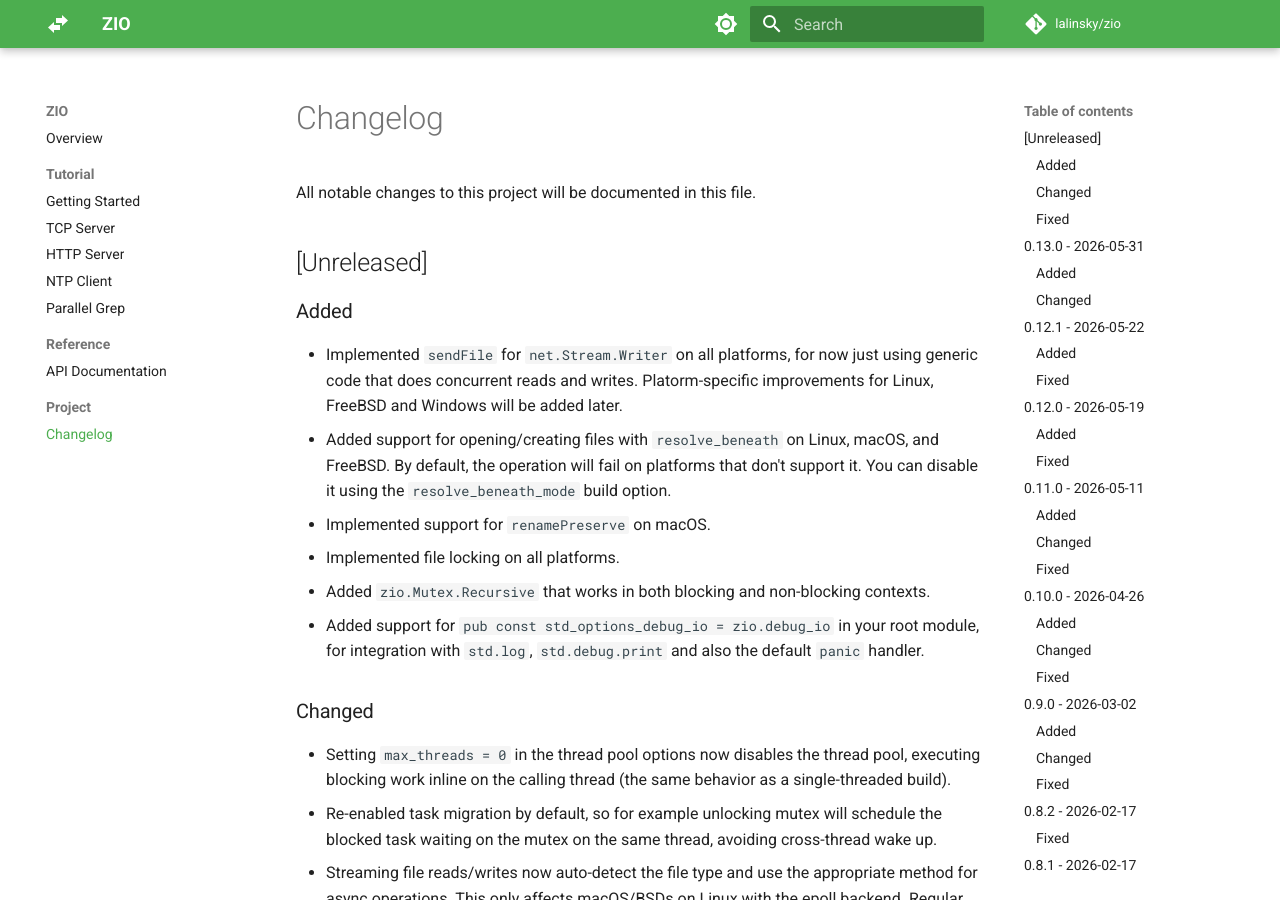
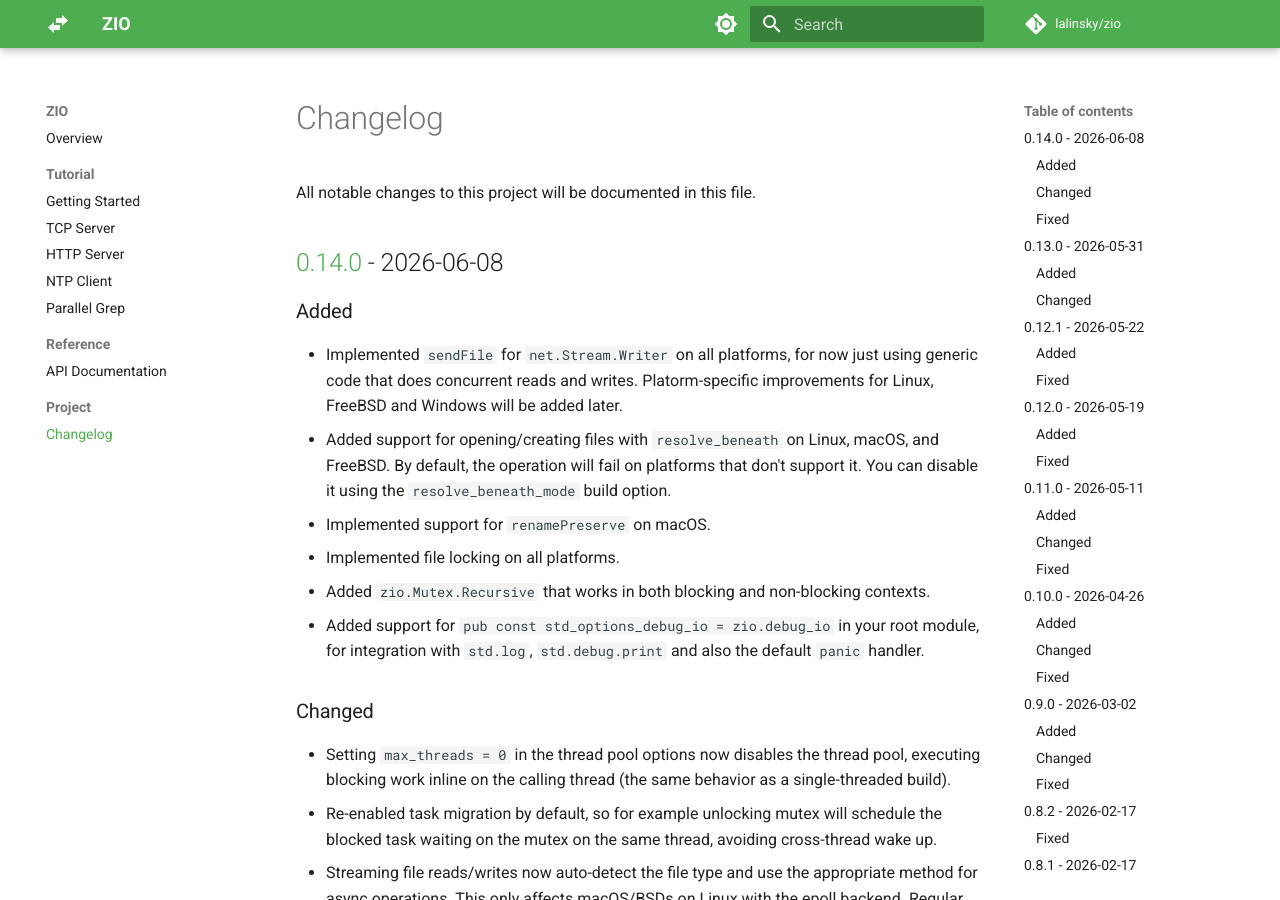
Before and after one commit to lalinsky/zio, an MkDocs documentation site: the page built from docs/changelog.md, in a window 1280 px wide and 900 px high. Built offline with MkDocs 1.6.1 and Material for MkDocs 9.7.7, drawn with Linux system fonts in a browser that asks for light colours; comment, search, counter and statistics services are not loaded.

Commit message:
Release v0.14.0

```diff
--- a/docs/changelog.md
+++ b/docs/changelog.md
@@ -2,7 +2,7 @@
 
 All notable changes to this project will be documented in this file.
 
-## [Unreleased]
+## [0.14.0] - 2026-06-08
 
 ### Added
 
@@ -348,6 +348,7 @@ when it's beneficial for load balancing.
 
 Initial release.
 
+[0.14.0]: https://github.com/lalinsky/zio/releases/tag/v0.14.0
 [0.13.0]: https://github.com/lalinsky/zio/releases/tag/v0.13.0
 [0.12.1]: https://github.com/lalinsky/zio/releases/tag/v0.12.1
 [0.12.0]: https://github.com/lalinsky/zio/releases/tag/v0.12.0
```
Also changed, not shown: README.md (+1 -1 lines), docs/getting-started.md (+1 -1 lines), 1 other file.
